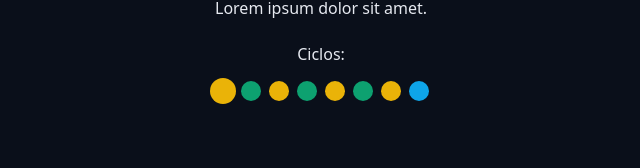
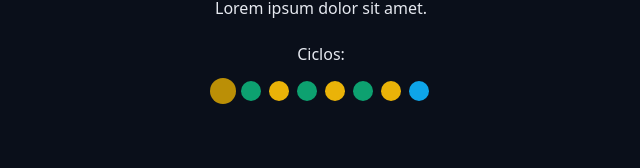
Before and after one commit to NetoResende/tarefas-pomodoro, a React (Vite) app: page / in a window 1280 px wide. In both pictures the pointer is over the element 542 px from the left and 762 px from the top of the page. Shown: the part 671-839 px from the top of the page, without its empty margins (319-959 px from the left). Built offline with nearby package versions, Linux system fonts and the light colour scheme.

Commit message:
Ajustando o hover do componente de Cycle

```diff
--- a/src/components/Cycles/styles.module.css
+++ b/src/components/Cycles/styles.module.css
@@ -13,9 +13,10 @@
     width: 2rem;
     height: 2rem;
     border-radius: 50%;
-    transition: all .1s ease-in-out;
+    transition: all .1s  ease-in-out;
     &:hover {
         transform: scale(1.3);
+        filter: brightness(80%);
     }
 }
 .workTime {
```
